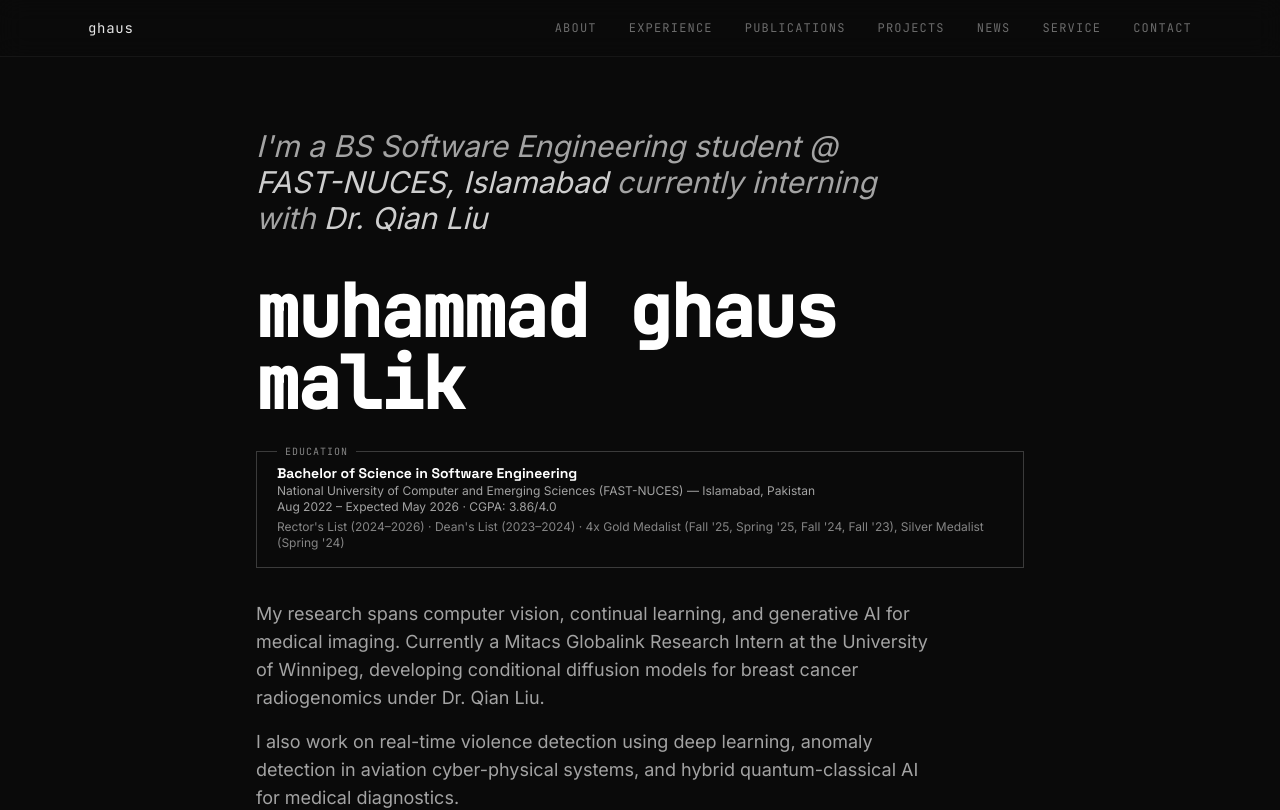
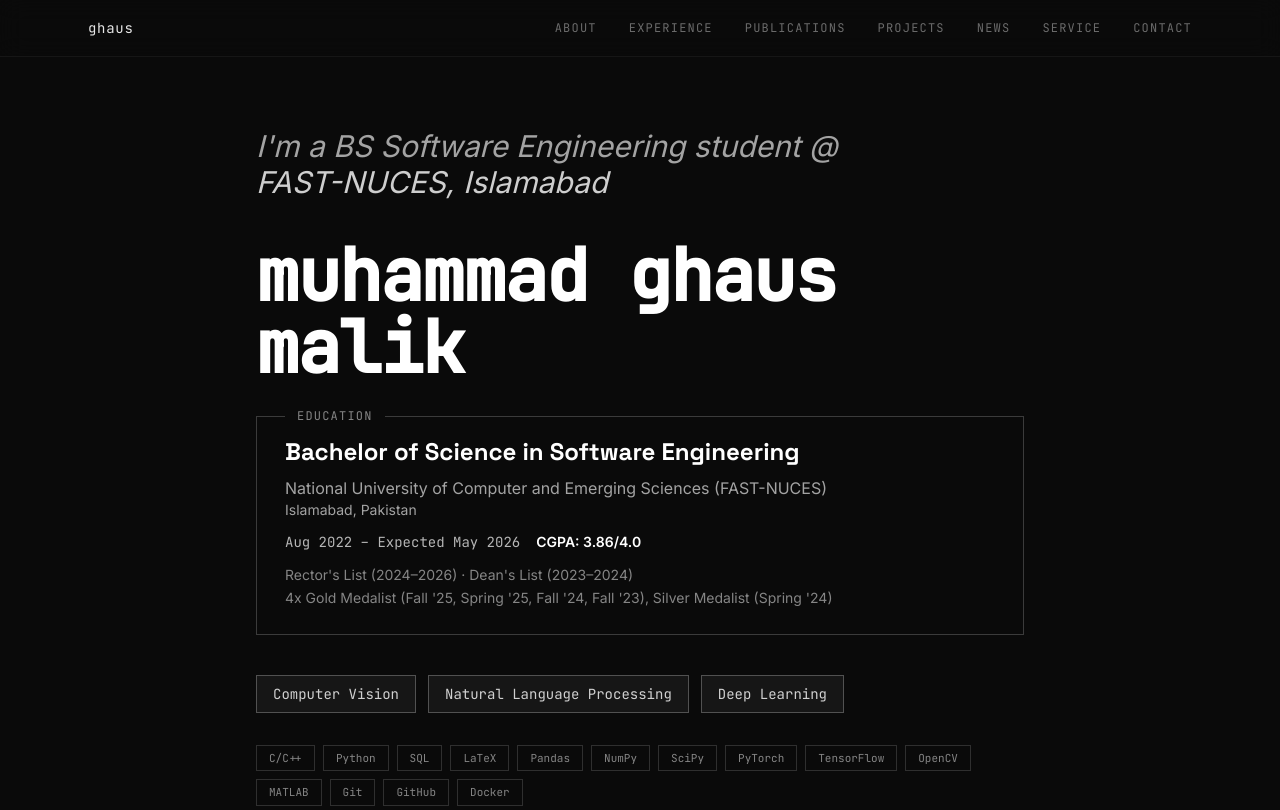
Before and after one commit to ghausdev/ghausdev.github.io, a React (Vite) app: page / in a window 1280 px wide. Shown: the top 810 px of the page. Built offline with nearby package versions, Linux system fonts and the light colour scheme.

Commit message:
Research Interests Added

```diff
--- a/data.json
+++ b/data.json
@@ -22,10 +22,7 @@
     "photo": "/profile.jpeg",
     "affiliation": {
       "text": "I'm a BS Software Engineering student @",
-      "lab": { "name": "FAST-NUCES, Islamabad", "url": "https://www.nu.edu.pk/" },
-      "advisors": [
-        { "name": "Dr. Qian Liu", "url": "https://www.uwinnipeg.ca/" }
-      ]
+      "lab": { "name": "FAST-NUCES, Islamabad", "url": "https://www.nu.edu.pk/" }
     },
     "education": {
       "degree": "Bachelor of Science in Software Engineering",
@@ -36,9 +33,10 @@
       "honors": ["Rector's List (2024–2026)", "Dean's List (2023–2024)"],
       "medals": "4x Gold Medalist (Fall '25, Spring '25, Fall '24, Fall '23), Silver Medalist (Spring '24)"
     },
-    "bio": [
-      "My research spans computer vision, continual learning, and generative AI for medical imaging. Currently a Mitacs Globalink Research Intern at the University of Winnipeg, developing conditional diffusion models for breast cancer radiogenomics under Dr. Qian Liu.",
-      "I also work on real-time violence detection using deep learning, anomaly detection in aviation cyber-physical systems, and hybrid quantum-classical AI for medical diagnostics."
+    "researchInterests": [
+      "Computer Vision",
+      "Natural Language Processing",
+      "Deep Learning"
     ],
     "skills": {
       "languages": ["C/C++", "Python", "SQL", "LaTeX"],
--- a/src/components/HeroSection.jsx
+++ b/src/components/HeroSection.jsx
@@ -40,24 +40,7 @@ export function HeroSection() {
                 >
                   {hero.affiliation.lab.name}
                 </a>
-                {hero.affiliation.advisors.length > 0 && (
-                  <>
-                    {" "}currently interning with{" "}
-                    {hero.affiliation.advisors.map((advisor, i) => (
-                      <span key={advisor.name}>
-                        {i > 0 && " and "}
-                        <a
-                          href={advisor.url}
-                          target="_blank"
-                          rel="noopener noreferrer"
-                          className="text-white/80 hover:text-white transition-colors"
-                        >
-                          {advisor.name}
-                        </a>
-                      </span>
-                    ))}
-                  </>
-                )}
+
               </p>
             </motion.div>
 
@@ -75,16 +58,21 @@ export function HeroSection() {
               initial={{ opacity: 0, y: 20 }}
               animate={{ opacity: 1, y: 0 }}
               transition={{ delay: 0.25, duration: 0.6 }}
-              className="mb-8"
+              className="mb-10"
             >
-              <fieldset className="border border-white/20 px-5 pb-4 pt-1 text-left">
-                <legend className="px-2 text-[10px] font-mono uppercase tracking-widest text-white/50">
+              <fieldset className="border border-white/20 px-7 pb-6 pt-2 text-left rounded-md">
+                <legend className="px-3 text-xs font-mono uppercase tracking-widest text-white/50">
                   Education
                 </legend>
-                <p className="font-display font-bold text-sm text-white">{edu.degree}</p>
-                <p className="text-xs text-muted-foreground">{edu.university} — {edu.location}</p>
-                <p className="text-xs text-muted-foreground">{edu.period} · CGPA: {edu.cgpa}</p>
-                <p className="text-xs text-white/50 mt-1">{edu.honors.join(" · ")} · {edu.medals}</p>
+                <p className="font-display font-bold text-xl md:text-2xl text-white mt-1">{edu.degree}</p>
+                <p className="text-base text-muted-foreground mt-2">{edu.university}</p>
+                <p className="text-sm text-muted-foreground">{edu.location}</p>
+                <div className="flex flex-wrap items-center gap-x-4 gap-y-1 mt-3">
+                  <span className="text-sm text-white/70 font-mono">{edu.period}</span>
+                  <span className="text-sm font-semibold text-white">CGPA: {edu.cgpa}</span>
+                </div>
+                <p className="text-sm text-white/50 mt-3 leading-relaxed">{edu.honors.join(" · ")}</p>
+                <p className="text-sm text-white/50 leading-relaxed">{edu.medals}</p>
               </fieldset>
             </motion.div>
 
@@ -92,12 +80,15 @@ export function HeroSection() {
               initial={{ opacity: 0, y: 20 }}
               animate={{ opacity: 1, y: 0 }}
               transition={{ delay: 0.3, duration: 0.6 }}
-              className="space-y-4"
+              className="flex flex-wrap gap-3 mb-2 justify-center md:justify-start"
             >
-              {hero.bio.map((paragraph, i) => (
-                <p key={i} className="text-base md:text-lg text-muted-foreground leading-relaxed max-w-2xl mx-auto md:mx-0">
-                  {paragraph}
-                </p>
+              {hero.researchInterests.map((interest) => (
+                <span
+                  key={interest}
+                  className="px-4 py-2 border border-white/25 rounded-full text-sm font-mono text-white/80 bg-white/5"
+                >
+                  {interest}
+                </span>
               ))}
             </motion.div>
 
```
